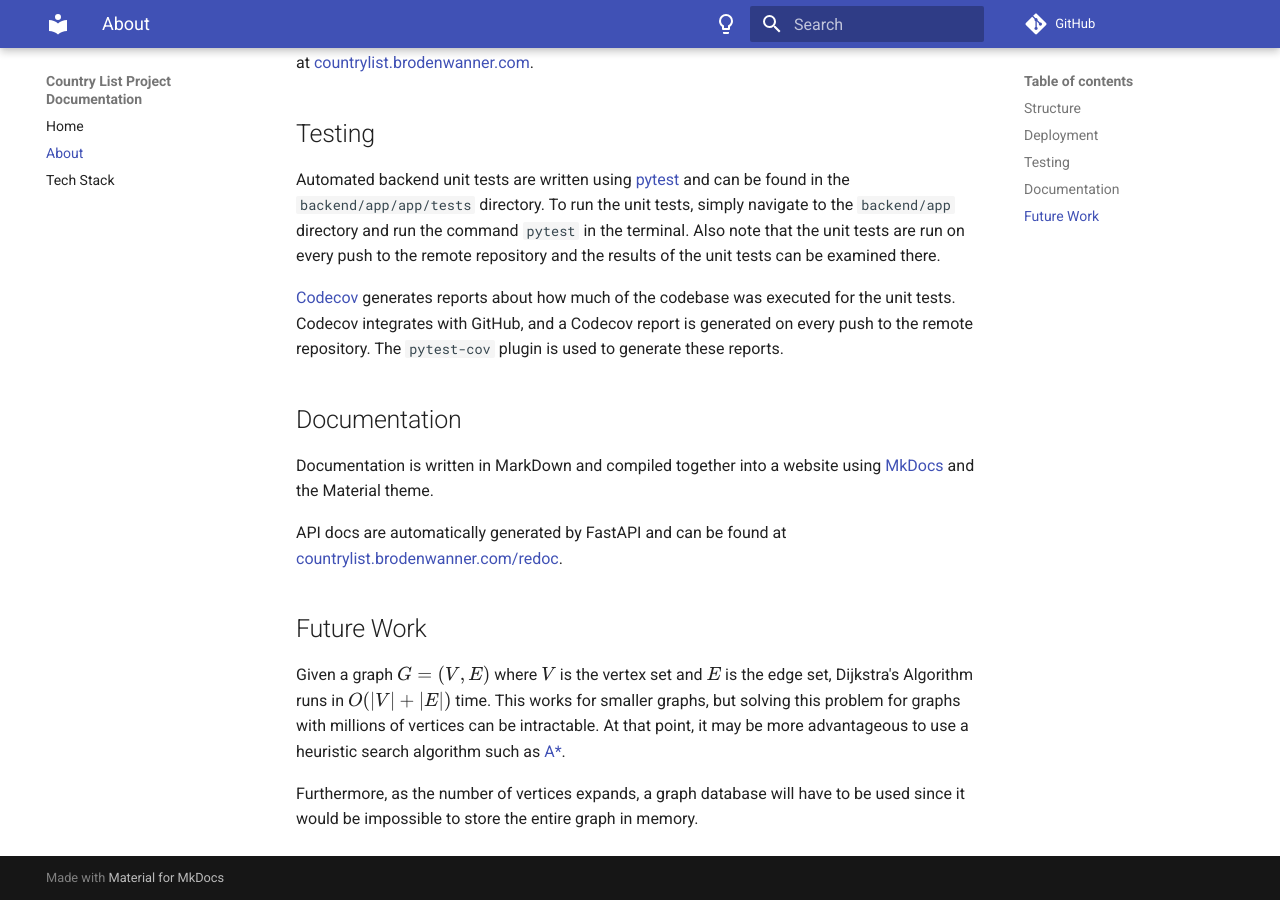
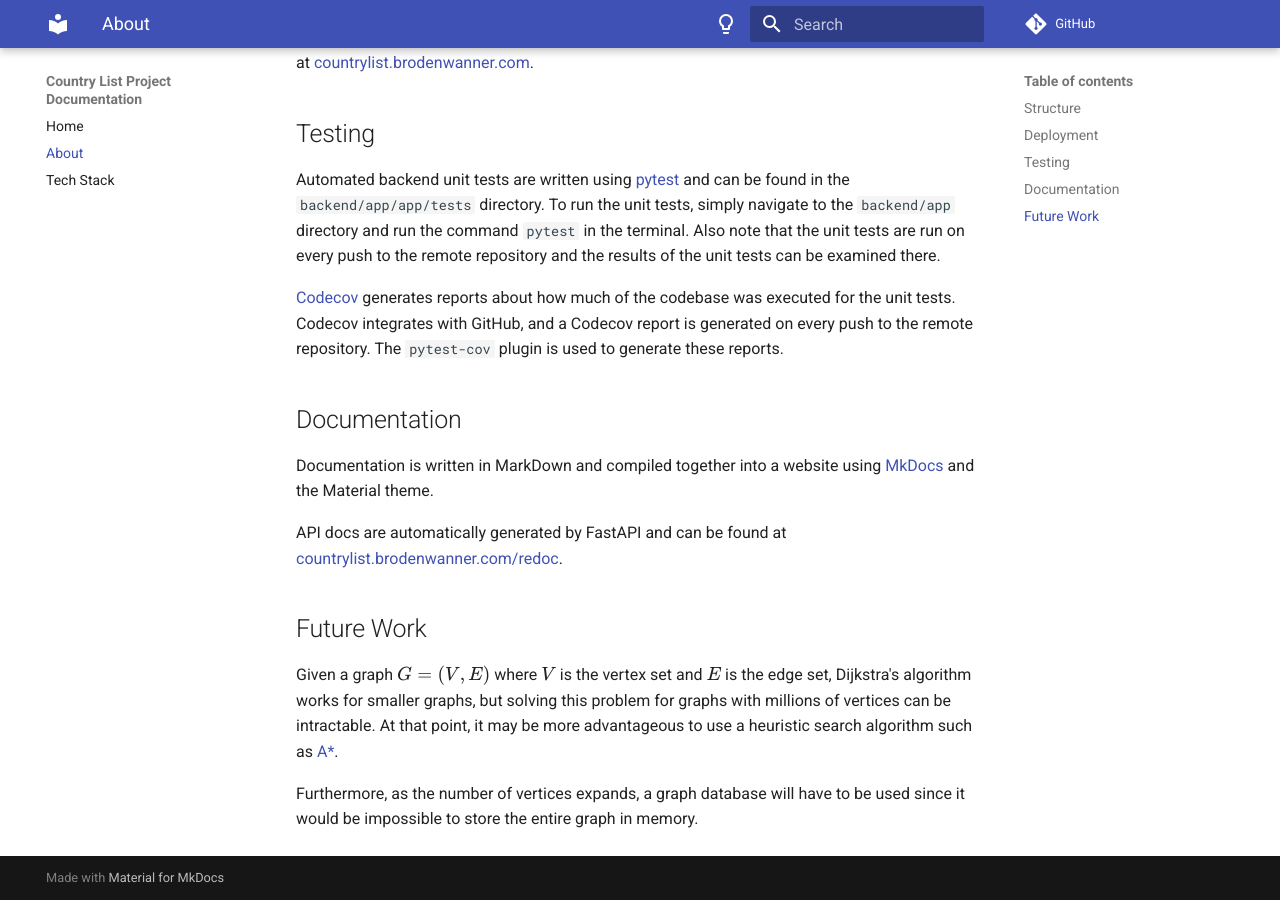
Before and after one commit to broden-wanner/country-list-project, an MkDocs documentation site: the page built from docs/docs/about.md, in a window 1280 px wide and 900 px high, scrolled down 1025 px. Built offline with MkDocs 1.6.1 and Material for MkDocs 9.7.7, drawn with Linux system fonts in a browser that asks for light colours; comment, search, counter and statistics services are not loaded.

Commit message:
Updated docs

```diff
--- a/docs/docs/about.md
+++ b/docs/docs/about.md
@@ -67,7 +67,7 @@ API docs are automatically generated by FastAPI and can be found at
 ## Future Work
 
 Given a graph $G = (V, E)$ where $V$ is the vertex set and $E$ is the edge set, Dijkstra's
-Algorithm runs in $O(|V| + |E|)$ time. This works for smaller graphs, but solving this problem
+algorithm works for smaller graphs, but solving this problem
 for graphs with millions of vertices can be intractable. At that point, it may be
 more advantageous to use a heuristic search algorithm such as [A*](https://en.wikipedia.org/wiki/A*_search_algorithm).
 
```
